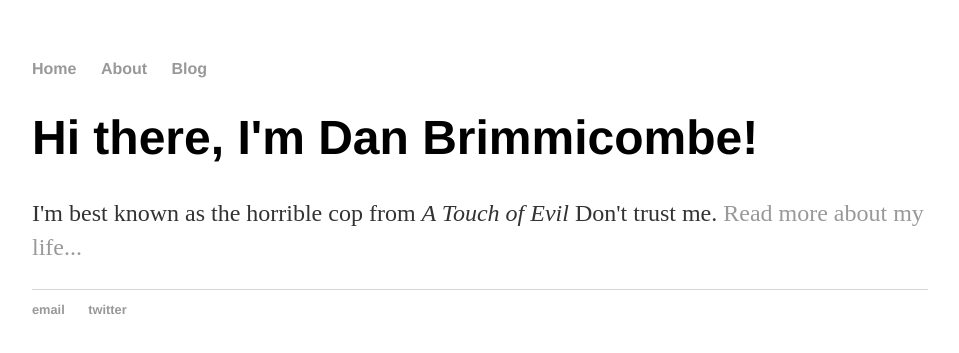
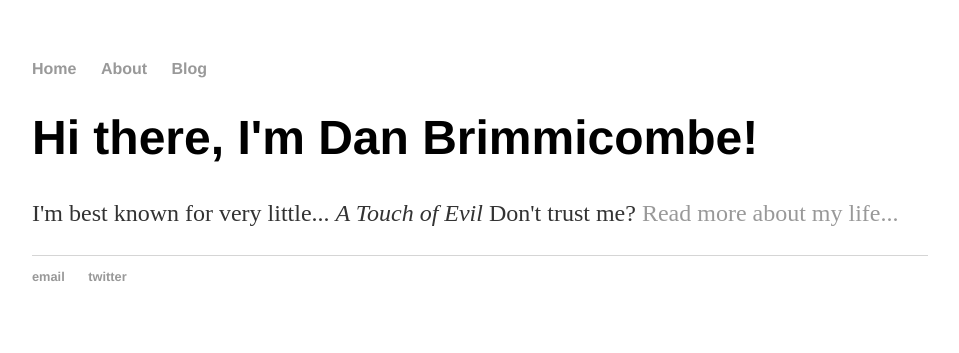
Before and after one commit to brim90/brim90.github.io, a Jekyll site: the page built from index.html, in a window 1280 px wide. Shown: the top 353 px of the page, without its empty margins (160-1119 px from the left). Built offline with Jekyll 4.4.1, drawn with Linux system fonts in a browser that asks for light colours.

Commit message:
removed extra line and updated body text of index

```diff
--- a/index.html
+++ b/index.html
@@ -4,5 +4,5 @@ title: Dan Brimmicombe
 ---
 <div class="blurb">
 	<h1>Hi there, I'm Dan Brimmicombe!</h1>
-	<p>I'm best known as the horrible cop from <em>A Touch of Evil</em> Don't trust me. <a href="/about">Read more about my life...</a></p>
+	<p>I'm best known for very little... <em>A Touch of Evil</em> Don't trust me? <a href="/about">Read more about my life...</a></p>
 </div><!-- /.blurb -->
```
Also changed, not shown: 1 other file.
